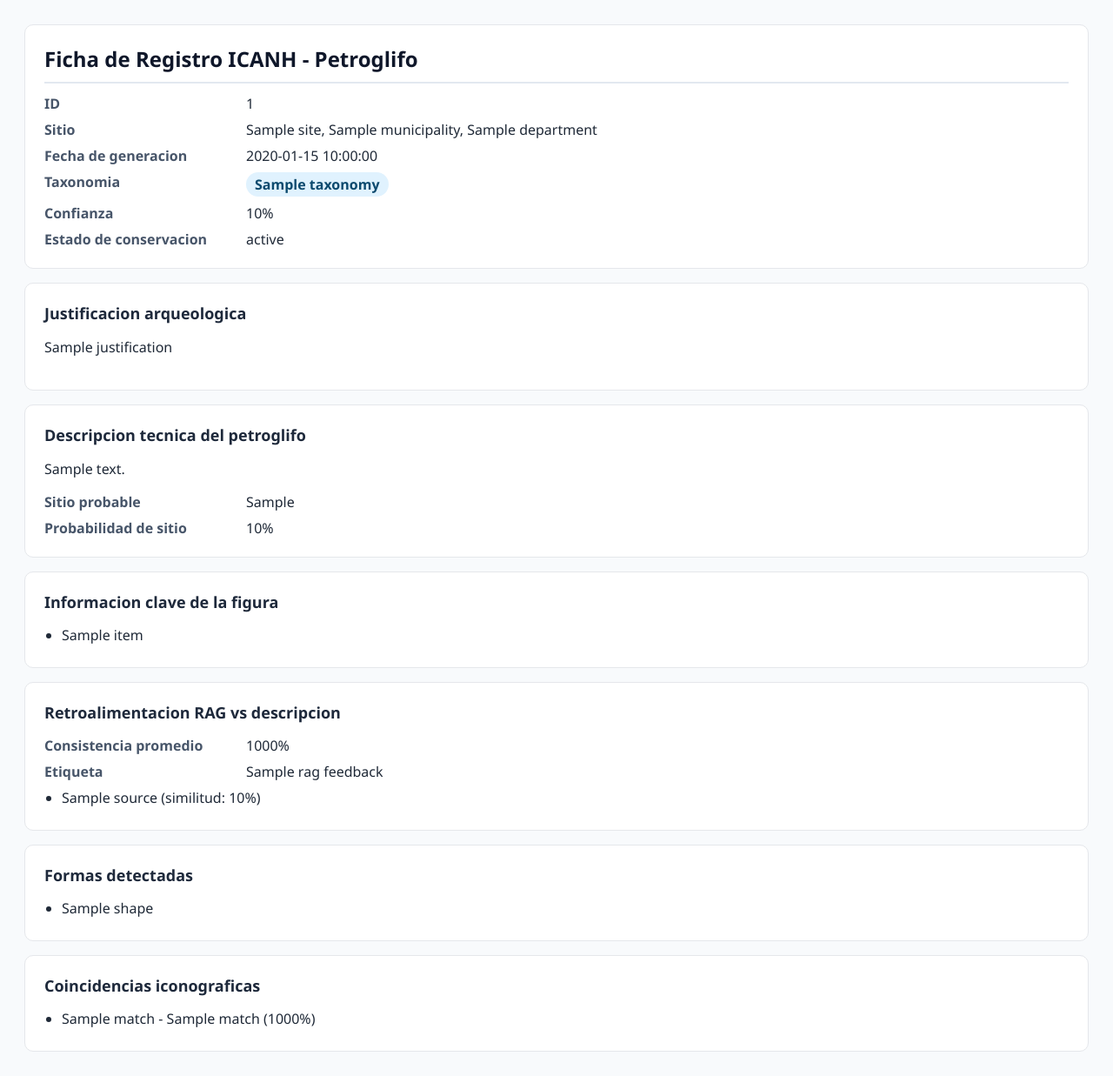
After one commit to leonardo079/BackendPetroglifos, a Python web app: template prompts/templates/icanh_record.html in a window 1280 px wide. The commit adds this page. Shown: the whole page at 87% size. Run offline with Jinja, Linux system fonts and the light colour scheme; the template is opened without the code that fills it: most values are stand-ins (such as "Sample title", 1, 10 or a date in 2020).

Commit message:
feat: Enhance petroglyph analysis with detailed descriptions and embeddings, including RAG feedback integration

```diff
--- a/infrastructure/database/models/models.py
+++ b/infrastructure/database/models/models.py
@@ -10,6 +10,7 @@ from infrastructure.database.models.archaeological_chunk import (  # noqa: F401
     PetroglyphModel,
     ImageEmbedding,
     LLMClassification,
+    PetroglyphDescriptionEmbedding,
     PromptLog,
     ICANHRecordModel,
     SiteGraphEdge,
@@ -21,6 +22,7 @@ __all__ = [
     "PetroglyphModel",
     "ImageEmbedding",
     "LLMClassification",
+    "PetroglyphDescriptionEmbedding",
     "PromptLog",
     "ICANHRecordModel",
     "SiteGraphEdge",
--- a/orchestrator/state/graph_state.py
+++ b/orchestrator/state/graph_state.py
@@ -22,6 +22,8 @@ class PetroglyphState(TypedDict, total=False):
     # A4
     a4_taxonomy_result: dict
     a4_requires_validation: bool
+    a4_petroglyph_description: dict
+    a4_rag_feedback: dict
     # A6
     icanh_pdf_url: str
     icanh_json: dict
--- /dev/null
+++ b/prompts/templates/icanh_record.html
@@ -0,0 +1,164 @@
+<!DOCTYPE html>
+<html lang="es">
+<head>
+  <meta charset="utf-8" />
+  <meta name="viewport" content="width=device-width, initial-scale=1" />
+  <title>Ficha ICANH Petroglifo</title>
+  <style>
+    body {
+      font-family: "Segoe UI", Tahoma, Geneva, Verdana, sans-serif;
+      margin: 28px;
+      color: #1f2937;
+      background: #f8fafc;
+    }
+    .card {
+      background: #ffffff;
+      border: 1px solid #e5e7eb;
+      border-radius: 10px;
+      padding: 22px;
+      margin-bottom: 16px;
+    }
+    h1 {
+      margin: 0 0 12px 0;
+      color: #0f172a;
+      border-bottom: 2px solid #e2e8f0;
+      padding-bottom: 10px;
+      font-size: 24px;
+    }
+    h2 {
+      margin-top: 0;
+      color: #1e293b;
+      font-size: 18px;
+    }
+    .grid {
+      display: grid;
+      grid-template-columns: 220px 1fr;
+      gap: 8px 12px;
+    }
+    .k {
+      color: #475569;
+      font-weight: 600;
+    }
+    .badge {
+      display: inline-block;
+      background: #e0f2fe;
+      color: #0c4a6e;
+      padding: 3px 10px;
+      border-radius: 999px;
+      font-weight: 700;
+    }
+    ul {
+      margin: 8px 0 0 20px;
+      padding: 0;
+    }
+    li {
+      margin-bottom: 4px;
+    }
+    .warn {
+      border-left: 4px solid #f59e0b;
+      background: #fffbeb;
+      padding: 10px 12px;
+      border-radius: 6px;
+    }
+  </style>
+</head>
+<body>
+  <div class="card">
+    <h1>Ficha de Registro ICANH - Petroglifo</h1>
+    <div class="grid">
+      <div class="k">ID</div><div>{{ petroglyph_id }}</div>
+      <div class="k">Sitio</div><div>{{ site }}, {{ municipality }}, {{ department }}</div>
+      <div class="k">Fecha de generacion</div><div>{{ generation_date }}</div>
+      <div class="k">Taxonomia</div><div><span class="badge">{{ taxonomy }}</span></div>
+      <div class="k">Confianza</div><div>{{ (confidence * 100) | round(1) }}%</div>
+      <div class="k">Estado de conservacion</div><div>{{ conservation_status }}</div>
+    </div>
+  </div>
+
+  <div class="card">
+    <h2>Justificacion arqueologica</h2>
+    <p>{{ justification or 'No disponible.' }}</p>
+  </div>
+
+  <div class="card">
+    <h2>Descripcion tecnica del petroglifo</h2>
+    <p>{{ petroglyph_description.detailed_description if petroglyph_description else 'No disponible.' }}</p>
+    <div class="grid">
+      <div class="k">Sitio probable</div>
+      <div>{{ petroglyph_description.probable_site if petroglyph_description else 'No definido' }}</div>
+      <div class="k">Probabilidad de sitio</div>
+      <div>
+        {% if petroglyph_description %}
+          {{ (petroglyph_description.site_probability * 100) | round(1) }}%
+        {% else %}
+          0.0%
+        {% endif %}
+      </div>
+    </div>
+  </div>
+
+  <div class="card">
+    <h2>Informacion clave de la figura</h2>
+    <ul>
+      {% if petroglyph_description and petroglyph_description.key_figure_info %}
+        {% for item in petroglyph_description.key_figure_info %}
+          <li>{{ item }}</li>
+        {% endfor %}
+      {% else %}
+        <li>No disponible.</li>
+      {% endif %}
+    </ul>
+  </div>
+
+  <div class="card">
+    <h2>Retroalimentacion RAG vs descripcion</h2>
+    <div class="grid">
+      <div class="k">Consistencia promedio</div>
+      <div>{{ (rag_feedback.avg_similarity * 100) | round(1) if rag_feedback else 0.0 }}%</div>
+      <div class="k">Etiqueta</div>
+      <div>{{ rag_feedback.consistency_label if rag_feedback else 'N/A' }}</div>
+    </div>
+    <ul>
+      {% if rag_feedback and rag_feedback.top_matches %}
+        {% for match in rag_feedback.top_matches %}
+          <li>{{ match.source }} (similitud: {{ (match.similarity * 100) | round(1) }}%)</li>
+        {% endfor %}
+      {% else %}
+        <li>Sin evidencia de alineacion.</li>
+      {% endif %}
+    </ul>
+  </div>
+
+  <div class="card">
+    <h2>Formas detectadas</h2>
+    <ul>
+      {% if detected_shapes %}
+        {% for shape in detected_shapes %}
+          <li>{{ shape }}</li>
+        {% endfor %}
+      {% else %}
+        <li>No se detectaron formas.</li>
+      {% endif %}
+    </ul>
+  </div>
+
+  <div class="card">
+    <h2>Coincidencias iconograficas</h2>
+    <ul>
+      {% if similarity_matches %}
+        {% for match in similarity_matches %}
+          <li>{{ match.reference_name }} - {{ match.site_name }} ({{ (match.similarity_score * 100) | round(1) }}%)</li>
+        {% endfor %}
+      {% else %}
+        <li>Sin coincidencias en el corpus de referencia.</li>
+      {% endif %}
+    </ul>
+  </div>
+
+  {% if requires_expert_validation %}
+  <div class="card warn">
+    Esta ficha requiere validacion por un arqueologo experto.
+  </div>
+  {% endif %}
+</body>
+</html>
```
Also changed, not shown: agents/a4_analyst/agent.py (+169 -4 lines), agents/a6_documentor/agent.py (+29 -0 lines), infrastructure/database/models/archaeological_chunk.py (+24 -0 lines), orchestrator/PetroglyphOrchestrator.py (+6 -1 lines), prompts/system/archaeological_analyst.txt (+16 -5 lines), prompts/templates/classification_prompt.jinja2 (+18 -3 lines), prompts/templates/petroglyph_description_prompt.jinja2 (added, +45 -0 lines), infrastructure/database/migrations/001_initial_schema.sql, infrastructure/database/migrations/002_petroglyph_description_embeddings.sql (added), prompts/__init__.py (deleted), prompts/few_shot/__init__.py (deleted), prompts/system/__init__.py (deleted), prompts/templates/__init__.py (deleted).
